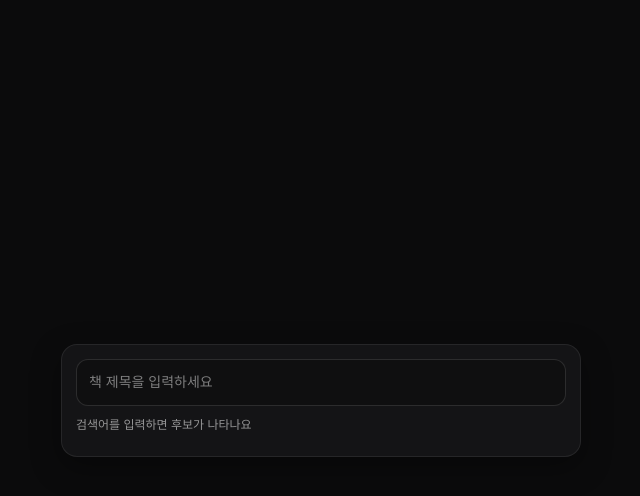
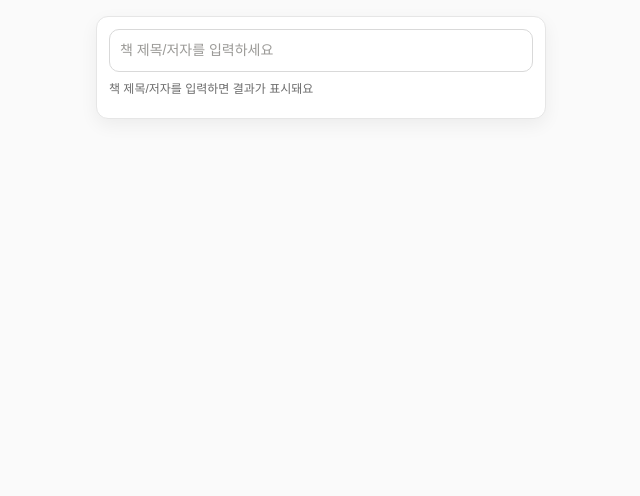
Before and after one commit to asdkim2130/readme-widget, a Next.js app: page / in a window 1280 px wide. Shown: the top 496 px of the page, without its empty margins (319-959 px from the left). Built offline with nearby package versions, Linux system fonts and the light colour scheme.

Commit message:
fix: 디자인 조정

```diff
--- a/src/app/page.tsx
+++ b/src/app/page.tsx
@@ -51,9 +51,12 @@ export default function Page() {
     (async () => {
       try {
         setLoading(true);
-        const res = await fetch(`/api/search?query=${encodeURIComponent(q)}&max=12`, {
-          signal: controller.signal,
-        });
+        const res = await fetch(
+          `/api/search?query=${encodeURIComponent(q)}&max=12`,
+          {
+            signal: controller.signal,
+          },
+        );
         const data = await res.json();
         if (!res.ok) throw new Error(data?.error ?? "검색 실패");
         setItems(Array.isArray(data?.items) ? data.items : []);
@@ -67,7 +70,10 @@ export default function Page() {
     return () => controller.abort();
   }, [debouncedQuery]);
 
-  const canSearch = useMemo(() => debouncedQuery.trim().length > 0, [debouncedQuery]);
+  const canSearch = useMemo(
+    () => debouncedQuery.trim().length > 0,
+    [debouncedQuery],
+  );
 
   async function saveToNotion(book: Book) {
     try {
@@ -83,9 +89,10 @@ export default function Page() {
       if (!res.ok || !data?.ok) throw new Error(data?.error ?? "저장 실패");
 
       setMessage("✅ 노션 DB에 저장 완료");
-      // 저장했으면 결과를 비우고 싶다면 아래 주석 해제
-      // setQuery("");
-      // setItems([]);
+
+      // 🔽 여기 두 줄이 핵심
+      setItems([]); // 검색 결과(카드 + 스크롤) 제거
+      setQuery(""); // 검색어도 같이 비우면 UX 더 깔끔
     } catch (e: any) {
       setMessage(`❌ ${e?.message ?? "저장 실패"}`);
     } finally {
@@ -99,15 +106,19 @@ export default function Page() {
         <input
           value={query}
           onChange={(e) => setQuery(e.target.value)}
-          placeholder="책 제목을 입력하세요"
+          placeholder="책 제목/저자를 입력하세요"
           style={styles.input}
           aria-label="book search"
         />
 
         <div style={styles.metaRow}>
           {loading && <span style={styles.muted}>검색 중…</span>}
-          {!loading && canSearch && <span style={styles.muted}>{items.length}건</span>}
-          {!canSearch && <span style={styles.muted}>검색어를 입력하면 후보가 나타나요</span>}
+          {!loading && canSearch && (
+            <span style={styles.muted}>{items.length}건</span>
+          )}
+          {!canSearch && (
+            <span style={styles.muted}>책 제목/저자를 입력하면 결과가 표시돼요</span>
+          )}
         </div>
 
         {message && <div style={styles.message}>{message}</div>}
@@ -152,100 +163,148 @@ export default function Page() {
 const styles: Record<string, React.CSSProperties> = {
   page: {
     minHeight: "100vh",
-    display: "grid",
     placeItems: "center",
     padding: 16,
-    background: "#0b0b0c",
+    background: "#fafafa", // 노션 느낌: 아주 옅은 회색
+    color: "#37352f",
+
+    // ✅ 가운데 정렬 제거
+    display: "flex",
+    justifyContent: "center",
+
+    // ✅ 화면 상단에서 시작 (스크롤 생겨도 위젯 위치가 덜 흔들림)
+    alignItems: "flex-start",
   },
+
   widget: {
-    width: "min(520px, 94vw)",
-    borderRadius: 16,
-    background: "#141416",
-    border: "1px solid rgba(255,255,255,0.08)",
-    padding: 14,
-    boxShadow: "0 10px 30px rgba(0,0,0,0.35)",
+    width: "min(450px, 94vw)",
+    borderRadius: 12,
+    background: "#ffffff",
+    border: "1px solid #e6e6e6",
+    padding: 12,
+    boxShadow: "0 6px 18px rgba(15, 15, 15, 0.06)",
+
+    // ✅ 화면 위쪽에 고정
+    position: "sticky",
+    top: 16,
+
+    // maxHeight: "min(300px, calc(100vh - 32px))",
+    // overflow: "hidden",
   },
+
   input: {
     width: "100%",
-    padding: "12px 12px",
-    borderRadius: 12,
+    padding: "10px 10px",
+    borderRadius: 10,
     outline: "none",
-    border: "1px solid rgba(255,255,255,0.12)",
-    background: "#0f0f10",
-    color: "rgba(255,255,255,0.92)",
+    border: "1px solid #d9d9d9",
+    background: "#ffffff",
+    color: "#37352f",
     fontSize: 14,
   },
+
   metaRow: {
     display: "flex",
     justifyContent: "space-between",
     alignItems: "center",
-    marginTop: 10,
+    marginTop: 8,
     marginBottom: 8,
   },
+
   muted: {
     fontSize: 12,
-    color: "rgba(255,255,255,0.55)",
+    color: "#6b6b6b", // 노션의 muted 톤
   },
+
   message: {
     padding: "8px 10px",
     borderRadius: 10,
-    background: "rgba(255,255,255,0.06)",
-    color: "rgba(255,255,255,0.88)",
+    background: "#f5f5f5",
+    color: "#37352f",
     fontSize: 13,
     marginBottom: 10,
+    border: "1px solid #e6e6e6",
   },
+
   list: {
-    maxHeight: 420, // 위젯 느낌: 스크롤
+    maxHeight: "200px",
     overflowY: "auto",
     display: "grid",
-    gap: 8,
+    gap: 6, // ✅ 더 촘촘
     paddingRight: 2,
+
+    scrollbarWidth: "auto",
   },
+
   card: {
     width: "100%",
     display: "grid",
-    gridTemplateColumns: "42px 1fr",
+    gridTemplateColumns: "32px 1fr", // ✅ 썸네일 폭 줄임
     gap: 10,
     alignItems: "center",
-    padding: 10,
-    borderRadius: 14,
-    border: "1px solid rgba(255,255,255,0.08)",
-    background: "#101012",
+
+    padding: "8px 10px", // ✅ 높이 줄임 (기존 10 -> 8/10)
+    borderRadius: 10,
+    border: "1px solid #e6e6e6",
+    background: "#ffffff",
     cursor: "pointer",
     textAlign: "left",
-    color: "rgba(255,255,255,0.92)",
+    color: "#37352f",
+
+    // 버튼 기본 스타일 제거(브라우저마다 다르게 보이는 거 방지)
+    appearance: "none",
   },
+
   thumb: {
-    width: 42,
-    height: 56,
-    borderRadius: 8,
+    width: 32, // ✅ 42 -> 32
+    height: 44, // ✅ 56 -> 44
+    borderRadius: 6,
     objectFit: "cover",
-    background: "rgba(255,255,255,0.06)",
+    background: "#f2f2f2",
+    border: "1px solid #ededed",
   },
+
   cardText: {
     display: "grid",
-    gap: 4,
+    gap: 2, // ✅ 더 촘촘
+    minWidth: 0, // 긴 제목 ellipsis 대비
   },
+
   titleRow: {
     display: "flex",
     alignItems: "center",
     gap: 8,
+    minWidth: 0, // ellipsis 대비
   },
+
   titleText: {
-    fontSize: 14,
-    fontWeight: 650,
-    lineHeight: 1.25,
+    fontSize: 13, // ✅ 14 -> 13
+    fontWeight: 600, // 노션 느낌: 너무 두껍지 않게
+    lineHeight: 1.2,
+    overflow: "hidden",
+    textOverflow: "ellipsis",
+    whiteSpace: "nowrap", // ✅ 한 줄로 깔끔하게
+    minWidth: 0,
+    flex: 1,
   },
+
   subText: {
     fontSize: 12,
-    color: "rgba(255,255,255,0.62)",
-    lineHeight: 1.25,
+    color: "#7a7a7a",
+    lineHeight: 1.2,
+    overflow: "hidden",
+    textOverflow: "ellipsis",
+    whiteSpace: "nowrap", // ✅ 촘촘하게 한 줄
+    minWidth: 0,
   },
+
   badge: {
     fontSize: 11,
     padding: "2px 8px",
     borderRadius: 999,
-    background: "rgba(255,255,255,0.10)",
-    color: "rgba(255,255,255,0.86)",
+    background: "#f0f0f0",
+    color: "#4a4a4a",
+    border: "1px solid #e6e6e6",
+    flexShrink: 0,
   },
 };
```
